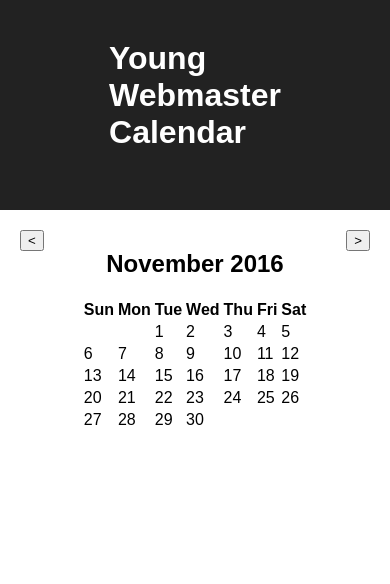
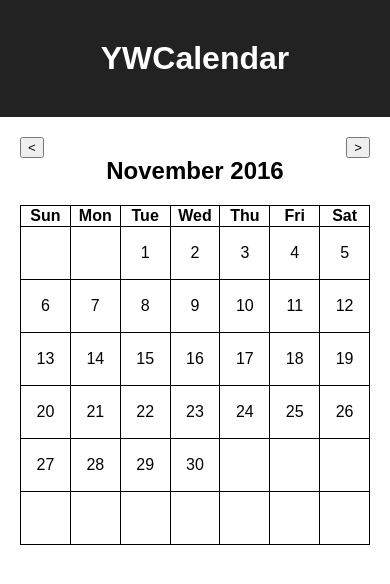
Before and after one commit to ak1103dev/ywc, a React (Create React App) app: page / in a window 390 px wide. Shown: the top 584 px of the page. Built offline with nearby package versions, Linux system fonts and the light colour scheme.

Commit message:
:sparkles: layout ok

```diff
--- a/src/App.css
+++ b/src/App.css
@@ -5,20 +5,37 @@
 
 .header {
   background-color: #222;
-  height: 150px;
   padding: 30px;
   color: white;
 }
-.header-title {
-  display: table;
-  margin: 10px auto;
+@media (min-width: 701px) {
+  .header-title {
+    display: table;
+    margin: 10px auto;
+  }
+  .header-title-mobile {
+    display: none;
+  }
 }
+@media (max-width: 700px) {
+  .header-title {
+    display: none;
+  }
+  .header-title-mobile {
+    display: table;
+    margin: 10px auto;
+  }
+}
+
 
 .body {
   padding: 20px;
 }
 
 .calendar {
+  display: table;
+  margin: 0 auto;
+  width: 70%;
 }
 
 .title {
@@ -36,4 +53,23 @@
 
 .content {
   margin: 0 auto;
+  width: 100%;
 }
+
+@media (max-width: 700px) {
+  .calendar {
+    display: table;
+    margin: 0 auto;
+    width: 100%;
+  }
+}
+
+table, th, td {
+  border: 1px solid black;
+  border-collapse: collapse;
+  text-align: center;
+}
+td {
+  height: 50px;
+  width: 14.29%;
+}
--- a/src/App.js
+++ b/src/App.js
@@ -27,17 +27,31 @@ class App extends Component {
     const date = this.state.date.add(1, 'month');
     this.update(date);
   }
+  headerTitleRender() {
+    return (
+      <h1 className="header-title">
+        <span>Young</span><br/>
+        <span>Webmaster</span><br/>
+        <span>Calendar</span><br/>
+      </h1>
+    );
+  }
+  shortHeaderTitleRender() {
+    return (
+      <h1 className="header-title-mobile">
+        <span>YWCalendar</span>
+      </h1>
+    );
+  }
+
   render() {
     const dayOfWeek = ['Sun', 'Mon', 'Tue', 'Wed', 'Thu', 'Fri', 'Sat'];
     const { month, year, dates } = this.state;
     return (
       <div className="app">
         <div className="header">
-          <h1 className="header-title">
-            <span>Young</span><br/>
-            <span>Webmaster</span><br/>
-            <span>Calendar</span><br/>
-          </h1>
+          {this.headerTitleRender()}
+          {this.shortHeaderTitleRender()}
         </div>
         <div className="body">
           <div className="calendar">
```
